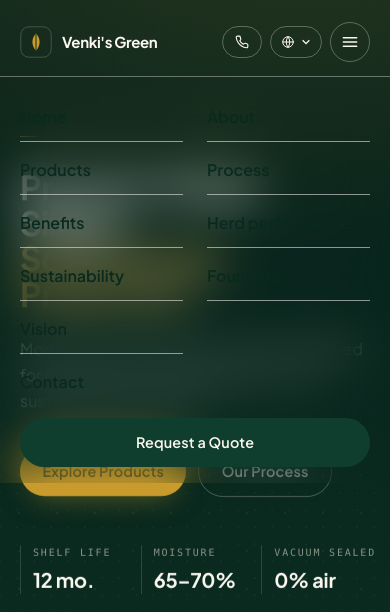
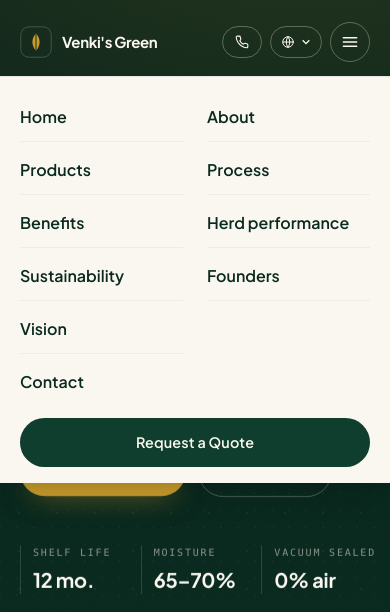
Before and after one commit to vvu060ai/venkis-green, a plain HTML site: page index.html in a window 390 px wide. Both pictures are taken after a click on the button 350 px from the left and 42 px from the top of the page. Shown: the top 612 px of the page. Drawn offline with nearby package versions, Linux system fonts and the light colour scheme.

Commit message:
fix mobile menu

```diff
--- a/app.js
+++ b/app.js
@@ -112,9 +112,18 @@
       btn.setAttribute("aria-expanded", String(open));
       document.body.classList.toggle("overflow-hidden", open);
     };
-    btn.addEventListener("click", () => toggle(menu.classList.contains("hidden")));
+    btn.addEventListener("click", (e) => {
+      e.stopPropagation();
+      toggle(menu.classList.contains("hidden"));
+    });
     menu.addEventListener("click", (e) => {
       if (e.target.closest("a")) toggle(false);
+    });
+    document.addEventListener("click", (e) => {
+      if (!menu.classList.contains("hidden") && !e.target.closest("#nav")) toggle(false);
+    });
+    document.addEventListener("keydown", (e) => {
+      if (e.key === "Escape") toggle(false);
     });
   }
 
--- a/index.html
+++ b/index.html
@@ -133,7 +133,7 @@
   </div>
 
   <!-- Mobile menu (all nav items live here on mobile) -->
-  <div id="mobileMenu" class="hidden lg:hidden border-t border-stone-200/40 bg-cream-50/98 backdrop-blur-xl">
+  <div id="mobileMenu" class="hidden lg:hidden border-t border-stone-200 bg-[#FAF7F0] shadow-xl">
     <nav class="wrap py-4 grid grid-cols-2 gap-x-6 gap-y-1" aria-label="Mobile">
       <a href="#home"           class="py-3 text-forest-900 font-semibold border-b border-stone-200/60" data-i18n="nav.home">Home</a>
       <a href="#about"          class="py-3 text-forest-900 font-semibold border-b border-stone-200/60" data-i18n="nav.about">About</a>
```
